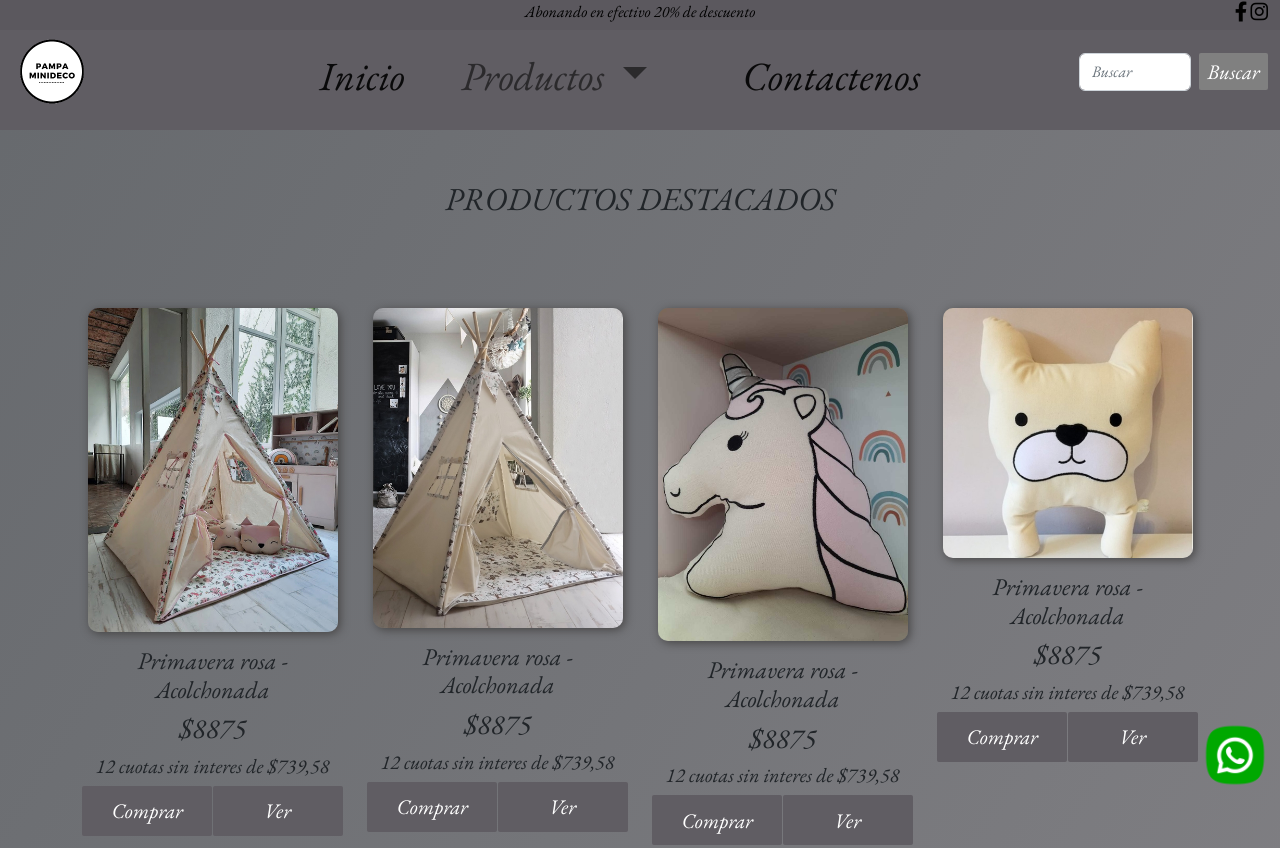
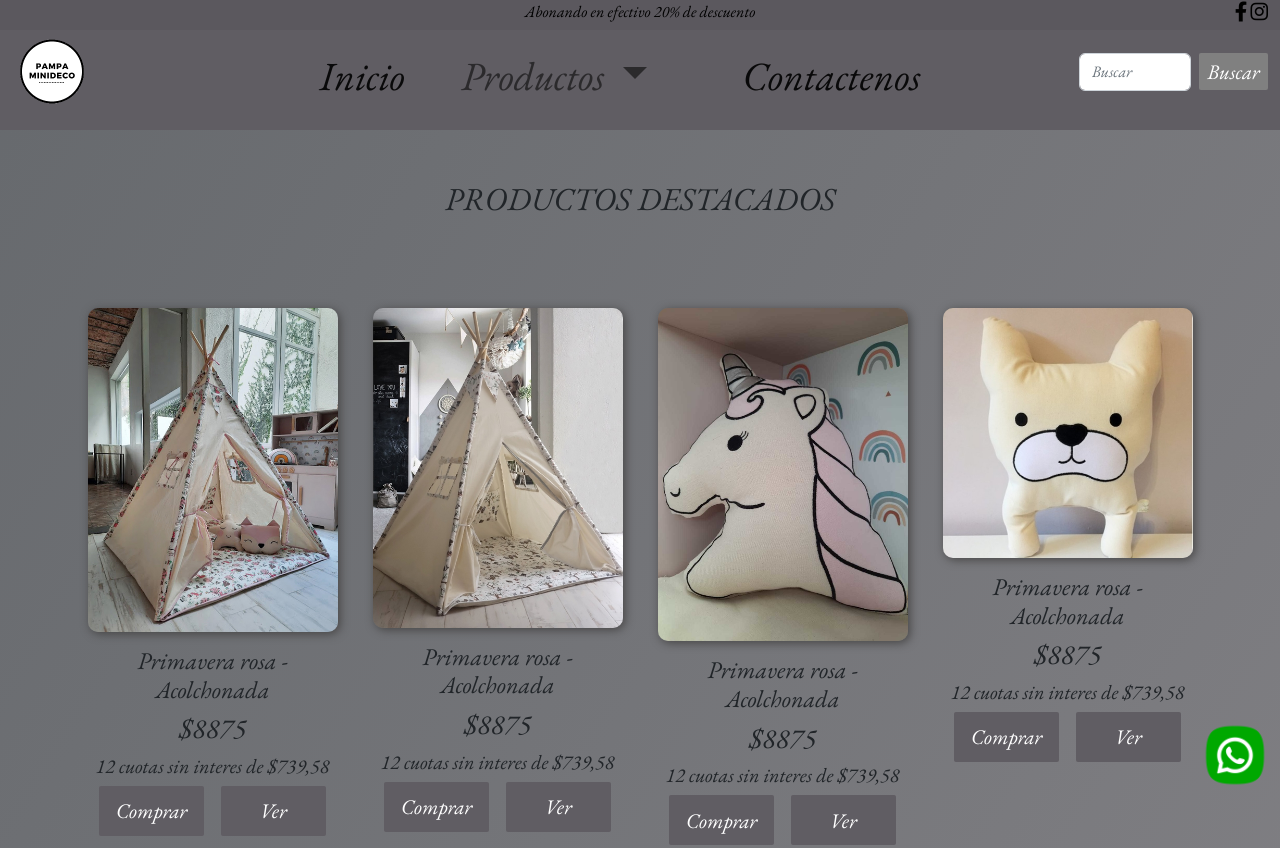
Before and after one commit to alejocap40/Coder-global, a website: page index.html in a window 1280 px wide. Shown: the top 848 px of the page. Drawn offline with nearby package versions, Linux system fonts and the light colour scheme.

Commit message:
Botones arreglados

```diff
--- a/scss/styles.scss
+++ b/scss/styles.scss
@@ -68,7 +68,7 @@ main h2 {
     color: map-get($colores,blanco);
     transition-duration: 10;
     text-align: center;
-    width: 130px;
+    width: 40%;
     height: 50px;
         &:hover {
             background-color: #A4A1A0;
```
Also changed, not shown: css/styles.css.
